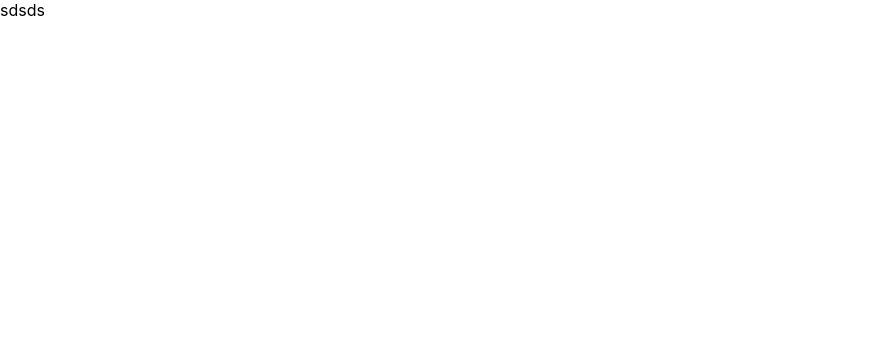
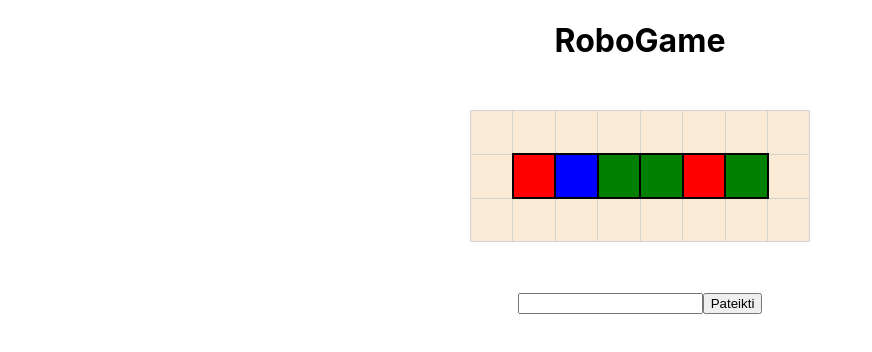
Before and after one commit to ViliusSenkus/RoboGame, a React (Create React App) app in the folder robogame/: page / in a window 1280 px wide. Shown: the top 352 px of the page, without its empty margins (0-872 px from the left). Built offline with nearby package versions, Linux system fonts and the light colour scheme; the HTML template or start-up script is replaced by a standard one.

Commit message:
Board creating from file functions added and relations improved.

```diff
--- a/robogame/src/App.js
+++ b/robogame/src/App.js
@@ -1,34 +1,50 @@
 import { useEffect, useState } from "react";
 
+//Contexts (parameters)
+import MainContext from './context/MainContext';
+
 // Components
+import Header from "./components/Header";
 import Board from "./components/Board";
+import Input from "./components/Input";
 import b1 from "./boardsData/b1.txt"
+
+
 
 function App() {
 
-  const [level, setLevel] = useState(0);
-  const [levelResult, setLevelResult] = useState(false);
-  const [fieldArray, setFieldArray] = useState([]);
+  const [field, setField] = useState([]);
+  // const [level, setLevel] = useState(0);
+  // const [levelResult, setLevelResult] = useState(false);
 
-  // useEffect(()=>{
-  //   setLevel(level+1);
-  //   setLevelResult(false);
-  // }, levelResult)
 
-  const file = "b" + level;
-function drawtable(file){
-  fetch(b1)
+  const contextValues = {field, setField};
+
+  useEffect(()=>{
+    // setLevel(level+1);
+    // setLevelResult(false);
+    fetch(b1)
       .then(resp => resp.text())
-      .then(resp => resp.split(""))
-      .then(resp => setFieldArray(resp))
-      .then(localStorage.setItem("field", JSON.stringify(fieldArray)))
-  //   for(let x=0; x<15; x++){
-  //   }
-}
+      .then(resp => createBoardArray(resp))
+  }, []) //[levelResult]
+
+  function createBoardArray(data){
+    let linesArray = data.split("~");
+    for (let x in linesArray){
+      linesArray.splice(x,1,linesArray[x].split("-"));
+    }
+    setField(linesArray);
+    localStorage.setItem("field", JSON.stringify(field))
+
+  }
 
   return (
     <div>
-      <Board board={fieldArray}/>
+      <MainContext.Provider value={contextValues}>
+        <Header />
+        <Board />
+        <Input />
+      </MainContext.Provider>
     </div>
   );
 }
--- a/robogame/src/components/Board.js
+++ b/robogame/src/components/Board.js
@@ -1,18 +1,94 @@
-import { useState, useEffect } from "react";
+import { useState, useEffect, useContext } from "react";
+import MainContext from "../context/MainContext";
 
-function Board(props) {
+function Board() {
 
-      const [positionX, setPositionX] = useState("");
-      const [positionY, setPositionY] = useState("");
-      const [color, setColor] = useState(false);
+      const {field} = useContext(MainContext);
+
+      // const [positionX, setPositionX] = useState("");
+      // const [positionY, setPositionY] = useState("");
+      // const [color, setColor] = useState(false);
       const [fieldState, setFieldState] = useState(false)
+      // const [playBoard, setPlayBoard]=useState("")
 
-      Object.keys(props.board).forEach(prop => console.log(prop))
+
+      useEffect(()=>{
+
+      },[fieldState])
+
+
+      function Field(){
+            for(let index in field) {
+                        for (let i in field[index]){
+                              if (field[index][i].length > 5) break;
+                                    field[index].splice(i,1,codeToClasses(field[index][i]));
+                        }
+                  }
+
+      function codeToClasses(data){
+            const element = (data.split(""));
+            let result = "";
+
+            switch (element[0]) {
+                  case "0" :
+                        result = " inactive";
+                        break
+                  case "1" :
+                        result = " active";
+                        break;
+            }
+
+            switch (element[1]) {
+                  case "r" :
+                        result += " color-red";
+                        break;
+                  case "g" :
+                        result += " color-green";
+                        break;
+                  case "b" :
+                        result += " color-blue";
+                        break;
+            }
+
+            switch (element[2]) {
+                  case "t" :
+                        result += " aim";
+                        break;
+                  case "s" :
+                        result += " start";
+                        break;
+                  case "f" :
+                        result += "";
+                        break;
+            }
+
+            return result;
+      }
+
+
+            return (
+                  <table className="board">
+                        <tbody>
+                        {field.map((value, index) => (
+                              <tr key={index}>
+                                    {value.map((value, index) => (
+                                          <td key={"td"+index} className={value}>
+                                          </td>
+                                    )
+                                    )}
+                              </tr>
+                              )
+                        )}
+                        </tbody>
+                  </table>
+            )
+      }
+
       return (
-            <div className="board">
-                  sdsds
-            </div>
-      )
+        <div>
+            <Field />
+        </div>
+        )
 
 }
 
--- /dev/null
+++ b/robogame/src/components/Header.js
@@ -0,0 +1,9 @@
+function Header(){
+return(
+      <h1>
+            RoboGame
+      </h1>
+)
+}
+
+export default Header
--- /dev/null
+++ b/robogame/src/components/Input.js
@@ -0,0 +1,10 @@
+function Input(){
+      return(
+            <form method="get">
+                  <input type="text" name="pavadinimas"></input>
+                  <button type="submit">Pateikti</button>
+            </form>
+      )
+}
+
+export default Input
--- /dev/null
+++ b/robogame/src/context/MainContext.js
@@ -0,0 +1,5 @@
+import { createContext } from "react";
+
+const MainContext = createContext();
+
+export default MainContext;
--- a/robogame/src/index.css
+++ b/robogame/src/index.css
@@ -5,9 +5,42 @@ body {
     sans-serif;
   -webkit-font-smoothing: antialiased;
   -moz-osx-font-smoothing: grayscale;
+  text-align: center;
+
 }
 
 code {
   font-family: source-code-pro, Menlo, Monaco, Consolas, 'Courier New',
     monospace;
 }
+.board{
+  max-width: 340px;
+  margin: 50px auto;
+}
+table{
+  margin: 50px auto;
+  border-collapse: collapse;
+  background-color: antiquewhite;
+}
+td{
+  border: 1px solid black;
+  width: 40px;
+  height: 40px;
+}
+.inactive{
+  border: 1px solid lightgray;
+}
+.active{
+  background-color: green;
+  border: 2px solid black;
+}
+
+.color-red{
+  background-color: red;
+}
+.color-green{
+  background-color: green;
+}
+.color-blue{
+  background-color: blue;
+}
--- a/robogame/src/logic_classes/Fields.js
+++ b/robogame/src/logic_classes/Fields.js
@@ -3,7 +3,9 @@ class Fields {
       positionY;
       color;
       activeField; // indicates if a field is avialable to position figure in to
-      properties=[this.positionX, this.positionY, this.color, this.activeField];
+      aim;
+      start;
+      properties=[this.positionX, this.positionY, this.color, this.activeField, this.aim, this.start];
 
       constructor(x, y, color = false, activeField = false){
             this.positionx = x;
```
Also changed, not shown: robogame/src/boardsData/b1.txt, robogame/src/components/Control.js (added), robogame/src/components/Footer.js (added).
